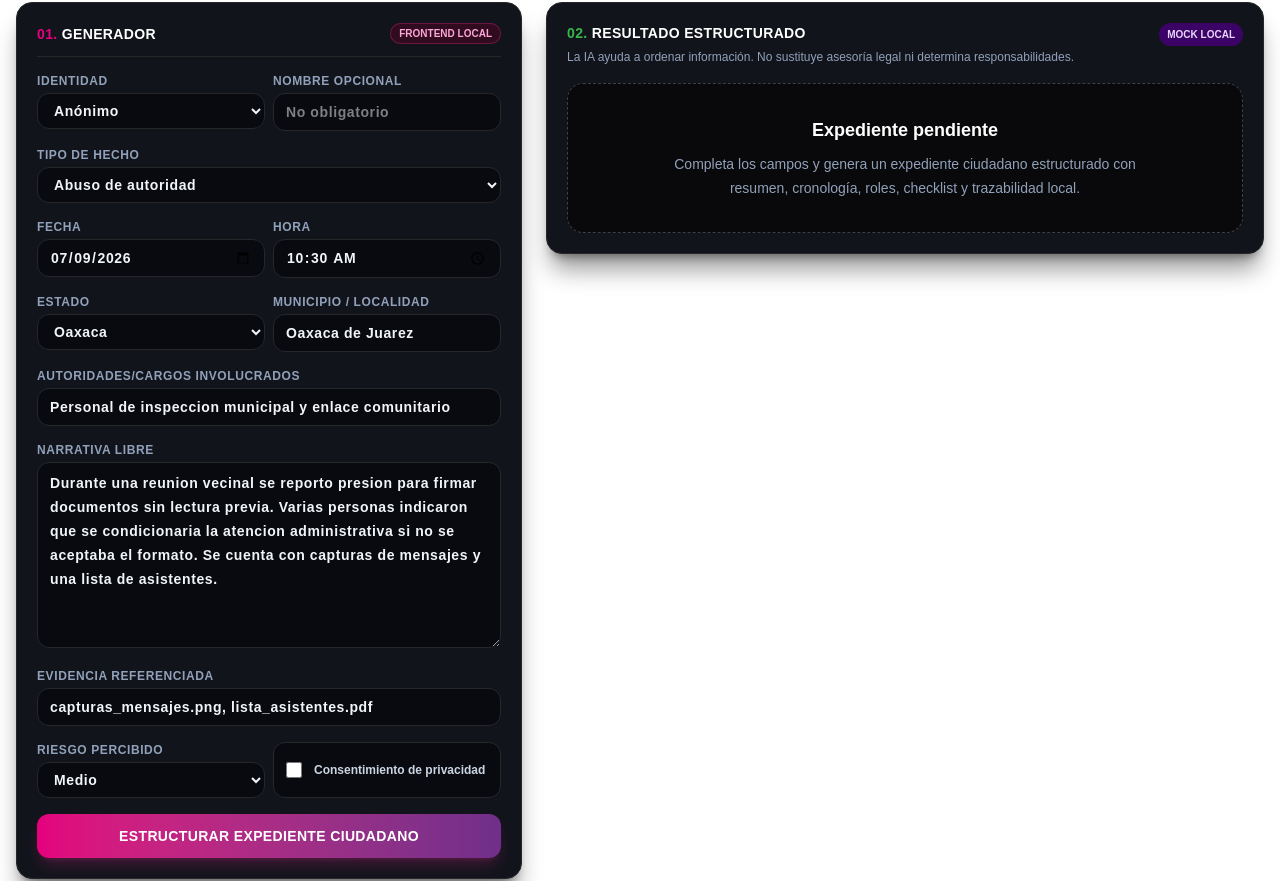
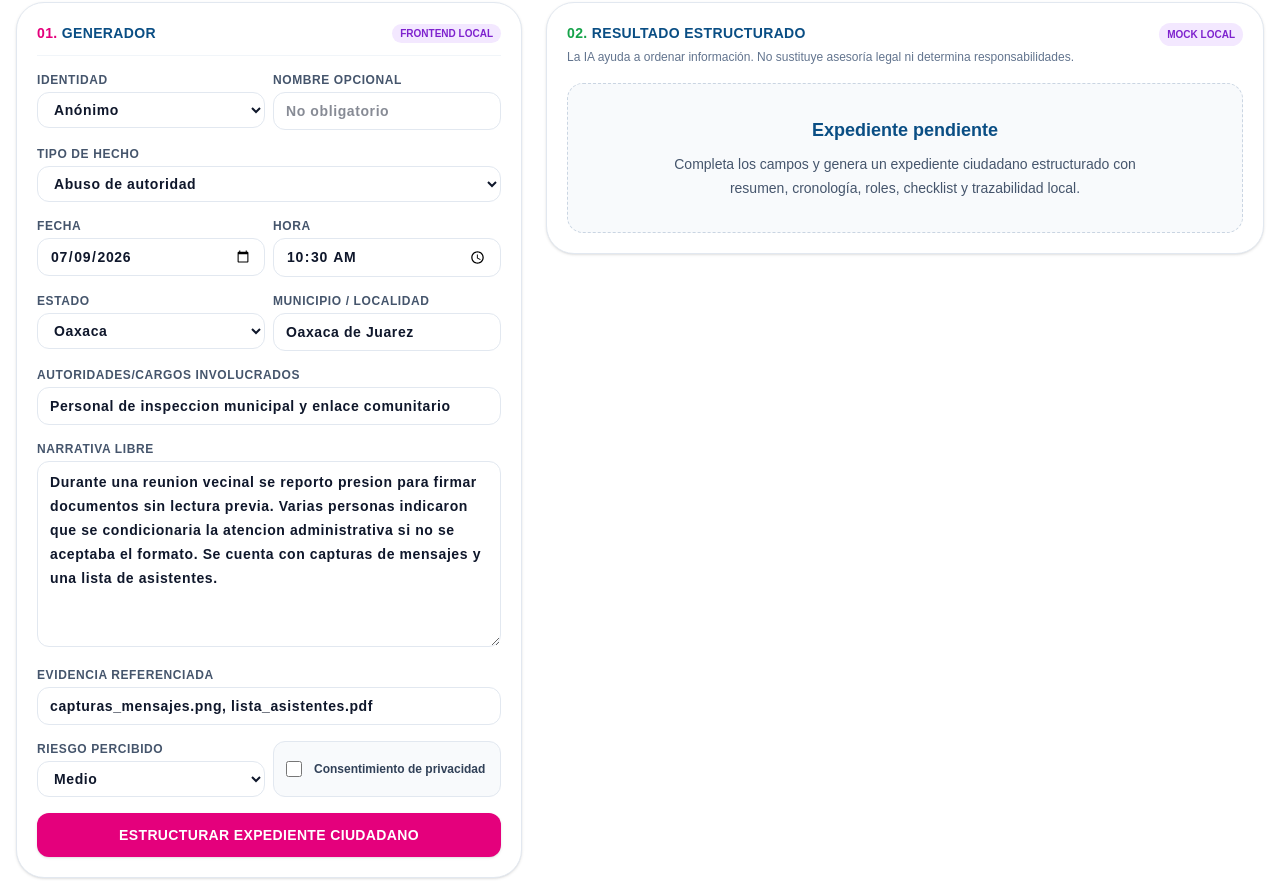
Before and after one commit to TecnocraciaParticipativaMexico/Plataforma, a Next.js app in the folder web/: page /fiscalia-ia in a window 1280 px wide. Shown: the part 317-1198 px from the top of the page. Built offline with nearby package versions, Linux system fonts and the light colour scheme.

Commit message:
style: refresh fiscalia generator form visuals

```diff
--- a/web/components/fiscalia-ia/CaseGenerator.tsx
+++ b/web/components/fiscalia-ia/CaseGenerator.tsx
@@ -40,100 +40,100 @@ export function CaseGenerator({ form, evidence, loading, onFormChange, onEvidenc
   return (
     <section className="grid gap-6 lg:grid-cols-12">
       <div className="space-y-5 lg:col-span-5">
-        <div className="rounded-2xl border border-zinc-800 bg-[#12141c] p-5 shadow-xl shadow-black/40">
-          <div className="mb-4 flex items-center justify-between border-b border-zinc-800 pb-3">
-            <h2 className="text-sm font-black uppercase tracking-wide text-white"><span className="text-[#E5007D]">01.</span> Generador</h2>
-            <span className="rounded-full border border-pink-500/30 bg-pink-950/50 px-2 py-0.5 text-[10px] font-bold uppercase text-pink-300">frontend local</span>
+        <div className="rounded-[28px] border border-slate-200 bg-white p-5 shadow-sm">
+          <div className="mb-4 flex items-center justify-between border-b border-slate-100 pb-3">
+            <h2 className="text-sm font-black uppercase tracking-wide text-[#0A4E84]"><span className="text-[#E4007C]">01.</span> Generador</h2>
+            <span className="rounded-full bg-[#F3E8FF] px-2 py-0.5 text-[10px] font-bold uppercase text-[#7E22CE]">frontend local</span>
           </div>
 
           <div className="grid gap-4">
             <div className="grid gap-2 sm:grid-cols-2">
-              <label className="text-xs font-bold uppercase tracking-wider text-slate-400">
+              <label className="text-xs font-bold uppercase tracking-wider text-slate-600">
                 Identidad
-                <select value={form.identityMode} onChange={(event) => onFormChange({ identityMode: event.target.value as FiscaliaFormState["identityMode"] })} className="mt-1 w-full rounded-xl border border-zinc-800 bg-[#090a0f] px-3 py-2 text-sm text-slate-100 outline-none focus:border-[#E5007D]">
+                <select value={form.identityMode} onChange={(event) => onFormChange({ identityMode: event.target.value as FiscaliaFormState["identityMode"] })} className="mt-1 w-full rounded-xl border border-slate-200 bg-white px-3 py-2 text-sm text-slate-900 outline-none focus:border-[#E4007C] focus:ring-2 focus:ring-[#E4007C]/15">
                   <option value="anonimo">Anónimo</option>
                   <option value="nombre_opcional">Nombre opcional</option>
                 </select>
               </label>
-              <label className="text-xs font-bold uppercase tracking-wider text-slate-400">
+              <label className="text-xs font-bold uppercase tracking-wider text-slate-600">
                 Nombre opcional
-                <input value={form.optionalName} onChange={(event) => onFormChange({ optionalName: event.target.value.slice(0, 80) })} className="mt-1 w-full rounded-xl border border-zinc-800 bg-[#090a0f] px-3 py-2 text-sm text-slate-100 outline-none focus:border-[#E5007D]" placeholder="No obligatorio" />
+                <input value={form.optionalName} onChange={(event) => onFormChange({ optionalName: event.target.value.slice(0, 80) })} className="mt-1 w-full rounded-xl border border-slate-200 bg-white px-3 py-2 text-sm text-slate-900 outline-none focus:border-[#E4007C] focus:ring-2 focus:ring-[#E4007C]/15" placeholder="No obligatorio" />
               </label>
             </div>
 
-            <label className="text-xs font-bold uppercase tracking-wider text-slate-400">
+            <label className="text-xs font-bold uppercase tracking-wider text-slate-600">
               Tipo de hecho
-              <select value={form.factType} onChange={(event) => onFormChange({ factType: event.target.value })} className="mt-1 w-full rounded-xl border border-zinc-800 bg-[#090a0f] px-3 py-2 text-sm text-slate-100 outline-none focus:border-[#E5007D]">
+              <select value={form.factType} onChange={(event) => onFormChange({ factType: event.target.value })} className="mt-1 w-full rounded-xl border border-slate-200 bg-white px-3 py-2 text-sm text-slate-900 outline-none focus:border-[#E4007C] focus:ring-2 focus:ring-[#E4007C]/15">
                 {factTypes.map((type) => <option key={type}>{type}</option>)}
               </select>
             </label>
 
             <div className="grid gap-2 sm:grid-cols-2">
-              <label className="text-xs font-bold uppercase tracking-wider text-slate-400">
+              <label className="text-xs font-bold uppercase tracking-wider text-slate-600">
                 Fecha
-                <input type="date" value={form.date} onChange={(event) => onFormChange({ date: event.target.value })} className="mt-1 w-full rounded-xl border border-zinc-800 bg-[#090a0f] px-3 py-2 text-sm text-slate-100 outline-none focus:border-[#E5007D]" />
+                <input type="date" value={form.date} onChange={(event) => onFormChange({ date: event.target.value })} className="mt-1 w-full rounded-xl border border-slate-200 bg-white px-3 py-2 text-sm text-slate-900 outline-none focus:border-[#E4007C] focus:ring-2 focus:ring-[#E4007C]/15" />
               </label>
-              <label className="text-xs font-bold uppercase tracking-wider text-slate-400">
+              <label className="text-xs font-bold uppercase tracking-wider text-slate-600">
                 Hora
-                <input type="time" value={form.time} onChange={(event) => onFormChange({ time: event.target.value })} className="mt-1 w-full rounded-xl border border-zinc-800 bg-[#090a0f] px-3 py-2 text-sm text-slate-100 outline-none focus:border-[#E5007D]" />
+                <input type="time" value={form.time} onChange={(event) => onFormChange({ time: event.target.value })} className="mt-1 w-full rounded-xl border border-slate-200 bg-white px-3 py-2 text-sm text-slate-900 outline-none focus:border-[#E4007C] focus:ring-2 focus:ring-[#E4007C]/15" />
               </label>
             </div>
 
             <div className="grid gap-2 sm:grid-cols-2">
-              <label className="text-xs font-bold uppercase tracking-wider text-slate-400">
+              <label className="text-xs font-bold uppercase tracking-wider text-slate-600">
                 Estado
-                <select value={form.state} onChange={(event) => onFormChange({ state: event.target.value })} className="mt-1 w-full rounded-xl border border-zinc-800 bg-[#090a0f] px-3 py-2 text-sm text-slate-100 outline-none focus:border-[#E5007D]">
+                <select value={form.state} onChange={(event) => onFormChange({ state: event.target.value })} className="mt-1 w-full rounded-xl border border-slate-200 bg-white px-3 py-2 text-sm text-slate-900 outline-none focus:border-[#E4007C] focus:ring-2 focus:ring-[#E4007C]/15">
                   {mexicanStates.map((state) => <option key={state}>{state}</option>)}
                 </select>
               </label>
-              <label className="text-xs font-bold uppercase tracking-wider text-slate-400">
+              <label className="text-xs font-bold uppercase tracking-wider text-slate-600">
                 Municipio / localidad
-                <input value={form.municipality} onChange={(event) => onFormChange({ municipality: event.target.value.slice(0, 120) })} className="mt-1 w-full rounded-xl border border-zinc-800 bg-[#090a0f] px-3 py-2 text-sm text-slate-100 outline-none focus:border-[#E5007D]" />
+                <input value={form.municipality} onChange={(event) => onFormChange({ municipality: event.target.value.slice(0, 120) })} className="mt-1 w-full rounded-xl border border-slate-200 bg-white px-3 py-2 text-sm text-slate-900 outline-none focus:border-[#E4007C] focus:ring-2 focus:ring-[#E4007C]/15" />
               </label>
             </div>
 
-            <label className="text-xs font-bold uppercase tracking-wider text-slate-400">
+            <label className="text-xs font-bold uppercase tracking-wider text-slate-600">
               Autoridades/cargos involucrados
-              <input value={form.involvedRoles} onChange={(event) => onFormChange({ involvedRoles: event.target.value.slice(0, 500) })} className="mt-1 w-full rounded-xl border border-zinc-800 bg-[#090a0f] px-3 py-2 text-sm text-slate-100 outline-none focus:border-[#E5007D]" placeholder="Describe roles de forma neutral" />
+              <input value={form.involvedRoles} onChange={(event) => onFormChange({ involvedRoles: event.target.value.slice(0, 500) })} className="mt-1 w-full rounded-xl border border-slate-200 bg-white px-3 py-2 text-sm text-slate-900 outline-none focus:border-[#E4007C] focus:ring-2 focus:ring-[#E4007C]/15" placeholder="Describe roles de forma neutral" />
             </label>
 
-            <label className="text-xs font-bold uppercase tracking-wider text-slate-400">
+            <label className="text-xs font-bold uppercase tracking-wider text-slate-600">
               Narrativa libre
-              <textarea value={form.narrative} onChange={(event) => onFormChange({ narrative: event.target.value.slice(0, 6000) })} rows={7} className="mt-1 w-full resize-y rounded-xl border border-zinc-800 bg-[#090a0f] px-3 py-2 text-sm leading-6 text-slate-100 outline-none focus:border-[#E5007D]" />
+              <textarea value={form.narrative} onChange={(event) => onFormChange({ narrative: event.target.value.slice(0, 6000) })} rows={7} className="mt-1 w-full resize-y rounded-xl border border-slate-200 bg-white px-3 py-2 text-sm leading-6 text-slate-900 outline-none focus:border-[#E4007C] focus:ring-2 focus:ring-[#E4007C]/15" />
             </label>
 
-            <label className="text-xs font-bold uppercase tracking-wider text-slate-400">
+            <label className="text-xs font-bold uppercase tracking-wider text-slate-600">
               Evidencia referenciada
-              <input value={form.evidenceReference} onChange={(event) => onFormChange({ evidenceReference: event.target.value.slice(0, 700) })} className="mt-1 w-full rounded-xl border border-zinc-800 bg-[#090a0f] px-3 py-2 text-sm text-slate-100 outline-none focus:border-[#E5007D]" />
+              <input value={form.evidenceReference} onChange={(event) => onFormChange({ evidenceReference: event.target.value.slice(0, 700) })} className="mt-1 w-full rounded-xl border border-slate-200 bg-white px-3 py-2 text-sm text-slate-900 outline-none focus:border-[#E4007C] focus:ring-2 focus:ring-[#E4007C]/15" />
             </label>
 
             <div className="grid gap-2 sm:grid-cols-2">
-              <label className="text-xs font-bold uppercase tracking-wider text-slate-400">
+              <label className="text-xs font-bold uppercase tracking-wider text-slate-600">
                 Riesgo percibido
-                <select value={form.riskLevel} onChange={(event) => onFormChange({ riskLevel: event.target.value as FiscaliaFormState["riskLevel"] })} className="mt-1 w-full rounded-xl border border-zinc-800 bg-[#090a0f] px-3 py-2 text-sm text-slate-100 outline-none focus:border-[#E5007D]">
+                <select value={form.riskLevel} onChange={(event) => onFormChange({ riskLevel: event.target.value as FiscaliaFormState["riskLevel"] })} className="mt-1 w-full rounded-xl border border-slate-200 bg-white px-3 py-2 text-sm text-slate-900 outline-none focus:border-[#E4007C] focus:ring-2 focus:ring-[#E4007C]/15">
                   <option value="bajo">Bajo</option>
                   <option value="medio">Medio</option>
                   <option value="alto">Alto</option>
                   <option value="critico">Crítico</option>
                 </select>
               </label>
-              <label className="flex items-center gap-3 rounded-xl border border-zinc-800 bg-[#090a0f] p-3 text-xs font-semibold text-slate-300">
-                <input type="checkbox" checked={form.privacyConsent} onChange={(event) => onFormChange({ privacyConsent: event.target.checked })} className="h-4 w-4 accent-[#E5007D]" />
+              <label className="flex items-center gap-3 rounded-xl border border-slate-200 bg-[#F8FAFC] p-3 text-xs font-semibold text-slate-700">
+                <input type="checkbox" checked={form.privacyConsent} onChange={(event) => onFormChange({ privacyConsent: event.target.checked })} className="h-4 w-4 accent-[#E4007C]" />
                 Consentimiento de privacidad
               </label>
             </div>
 
-            <button type="button" onClick={onGenerate} disabled={loading} className="rounded-xl bg-gradient-to-r from-[#E5007D] to-[#702F8A] px-5 py-3 text-sm font-black uppercase tracking-wide text-white shadow-lg shadow-pink-500/20 transition hover:brightness-110 disabled:cursor-wait disabled:opacity-70">
+            <button type="button" onClick={onGenerate} disabled={loading} className="rounded-xl bg-[#E4007C] px-5 py-3 text-sm font-black uppercase tracking-wide text-white shadow-sm transition hover:bg-[#BE185D] disabled:cursor-wait disabled:opacity-70">
               {loading ? "Estructurando..." : "Estructurar expediente ciudadano"}
             </button>
           </div>
         </div>
 
-        <div className="rounded-2xl border border-zinc-800 bg-[#12141c] p-5 shadow-xl shadow-black/40">
-          <h3 className="mb-3 text-sm font-black uppercase text-white">Registro de evidencia</h3>
-          <input ref={inputRef} type="file" multiple onChange={(event) => void handleFiles(event.target.files)} className="block w-full text-xs text-slate-400 file:mr-3 file:rounded-full file:border-0 file:bg-[#0054A6] file:px-4 file:py-2 file:text-xs file:font-bold file:text-white" />
+        <div className="rounded-[28px] border border-slate-200 bg-white p-5 shadow-sm">
+          <h3 className="mb-3 text-sm font-black uppercase text-[#0A4E84]">Registro de evidencia</h3>
+          <input ref={inputRef} type="file" multiple onChange={(event) => void handleFiles(event.target.files)} className="block w-full text-xs text-slate-600 file:mr-3 file:rounded-full file:border-0 file:bg-[#0A4E84] file:px-4 file:py-2 file:text-xs file:font-bold file:text-white" />
           <p className="mt-2 text-[11px] leading-5 text-slate-500">No se suben archivos automáticamente. Los hashes se calculan localmente cuando el navegador lo permite.</p>
-          {fileNotice ? <p className="mt-2 rounded-lg border border-emerald-500/20 bg-emerald-950/30 p-2 text-xs text-emerald-300">{fileNotice}</p> : null}
+          {fileNotice ? <p className="mt-2 rounded-lg border border-[#16A34A]/20 bg-[#DCFCE7] p-2 text-xs text-[#166534]">{fileNotice}</p> : null}
           <div className="mt-4">
             <EvidenceMiniList evidence={evidence} />
           </div>
@@ -141,50 +141,50 @@ export function CaseGenerator({ form, evidence, loading, onFormChange, onEvidenc
       </div>
 
       <div className="lg:col-span-7">
-        <div className="rounded-2xl border border-zinc-800 bg-[#12141c] p-5 shadow-xl shadow-black/40">
+        <div className="rounded-[28px] border border-slate-200 bg-white p-5 shadow-sm">
           <div className="mb-4 flex items-start justify-between gap-3">
             <div>
-              <h2 className="text-sm font-black uppercase tracking-wide text-white"><span className="text-[#39B54A]">02.</span> Resultado estructurado</h2>
-              <p className="mt-1 text-xs leading-5 text-slate-400">La IA ayuda a ordenar información. No sustituye asesoría legal ni determina responsabilidades.</p>
+              <h2 className="text-sm font-black uppercase tracking-wide text-[#0A4E84]"><span className="text-[#16A34A]">02.</span> Resultado estructurado</h2>
+              <p className="mt-1 text-xs leading-5 text-slate-500">La IA ayuda a ordenar información. No sustituye asesoría legal ni determina responsabilidades.</p>
             </div>
-            <span className="rounded-full bg-purple-950 px-2 py-1 text-[10px] font-bold uppercase text-purple-200">mock local</span>
+            <span className="rounded-full bg-[#F3E8FF] px-2 py-1 text-[10px] font-bold uppercase text-[#7E22CE]">mock local</span>
           </div>
 
           {!structuredCase ? (
-            <div className="rounded-2xl border border-dashed border-zinc-700 bg-zinc-950 p-8 text-center">
-              <p className="text-lg font-black text-white">Expediente pendiente</p>
-              <p className="mx-auto mt-2 max-w-lg text-sm leading-6 text-slate-400">Completa los campos y genera un expediente ciudadano estructurado con resumen, cronología, roles, checklist y trazabilidad local.</p>
+            <div className="rounded-2xl border border-dashed border-slate-300 bg-[#F8FAFC] p-8 text-center">
+              <p className="text-lg font-black text-[#0A4E84]">Expediente pendiente</p>
+              <p className="mx-auto mt-2 max-w-lg text-sm leading-6 text-slate-600">Completa los campos y genera un expediente ciudadano estructurado con resumen, cronología, roles, checklist y trazabilidad local.</p>
             </div>
           ) : (
             <div className="space-y-4">
-              <div className="rounded-2xl border border-pink-500/20 bg-zinc-950 p-4">
+              <div className="rounded-2xl border border-[#F7C9DD] bg-[#FFF7FB] p-4">
                 <div className="flex flex-wrap items-center gap-2">
-                  <span className="rounded-full bg-[#E5007D] px-3 py-1 text-xs font-black text-white">{structuredCase.folio}</span>
-                  <span className="rounded-full bg-blue-950 px-3 py-1 text-xs font-bold text-blue-200">{structuredCase.preliminaryClassification}</span>
+                  <span className="rounded-full bg-[#E4007C] px-3 py-1 text-xs font-black text-white">{structuredCase.folio}</span>
+                  <span className="rounded-full bg-[#E0F2FE] px-3 py-1 text-xs font-bold text-[#0369A1]">{structuredCase.preliminaryClassification}</span>
                 </div>
-                <p className="mt-3 text-sm leading-6 text-slate-200">{structuredCase.summary}</p>
+                <p className="mt-3 text-sm leading-6 text-slate-700">{structuredCase.summary}</p>
                 <p className="mt-2 break-all font-mono text-[11px] text-slate-500">SHA-256: {structuredCase.contentHash}</p>
               </div>
 
               <div className="grid gap-3 md:grid-cols-2">
-                <div className="rounded-xl border border-zinc-800 bg-zinc-950 p-4">
-                  <h3 className="text-xs font-black uppercase text-white">Cronología sugerida</h3>
+                <div className="rounded-xl border border-slate-200 bg-[#F8FAFC] p-4">
+                  <h3 className="text-xs font-black uppercase text-[#0A4E84]">Cronología sugerida</h3>
                   <ol className="mt-3 space-y-3">
                     {structuredCase.timeline.map((event) => (
-                      <li key={event.id} className="border-l-2 border-[#E5007D] pl-3 text-xs leading-5 text-slate-300">
-                        <strong className="block text-white">{event.label}</strong>
+                      <li key={event.id} className="border-l-2 border-[#E4007C] pl-3 text-xs leading-5 text-slate-600">
+                        <strong className="block text-[#0A4E84]">{event.label}</strong>
                         {event.date} {event.time} · {event.detail}
                       </li>
                     ))}
                   </ol>
                 </div>
 
-                <div className="rounded-xl border border-zinc-800 bg-zinc-950 p-4">
-                  <h3 className="text-xs font-black uppercase text-white">Checklist</h3>
+                <div className="rounded-xl border border-slate-200 bg-[#F8FAFC] p-4">
+                  <h3 className="text-xs font-black uppercase text-[#0A4E84]">Checklist</h3>
                   <div className="mt-3 space-y-2">
                     {structuredCase.checklist.map((item) => (
-                      <div key={item.id} className="flex gap-2 text-xs text-slate-300">
-                        <span className={item.complete ? "text-emerald-400" : "text-amber-300"}>{item.complete ? "OK" : "PEND"}</span>
+                      <div key={item.id} className="flex gap-2 text-xs text-slate-600">
+                        <span className={item.complete ? "text-[#16A34A]" : "text-[#F97316]"}>{item.complete ? "OK" : "PEND"}</span>
                         <span>{item.label}</span>
                       </div>
                     ))}
@@ -192,9 +192,9 @@ export function CaseGenerator({ form, evidence, loading, onFormChange, onEvidenc
                 </div>
               </div>
 
-              <div className="rounded-xl border border-amber-500/20 bg-amber-950/20 p-4">
-                <h3 className="text-xs font-black uppercase text-amber-200">Alertas de privacidad y lenguaje</h3>
-                <ul className="mt-2 list-disc space-y-1 pl-5 text-xs leading-5 text-amber-100/80">
+              <div className="rounded-xl border border-[#F97316]/20 bg-[#FFF7ED] p-4">
+                <h3 className="text-xs font-black uppercase text-[#9A3412]">Alertas de privacidad y lenguaje</h3>
+                <ul className="mt-2 list-disc space-y-1 pl-5 text-xs leading-5 text-[#9A3412]">
                   {structuredCase.alerts.map((alert) => <li key={alert}>{alert}</li>)}
                 </ul>
               </div>
```
